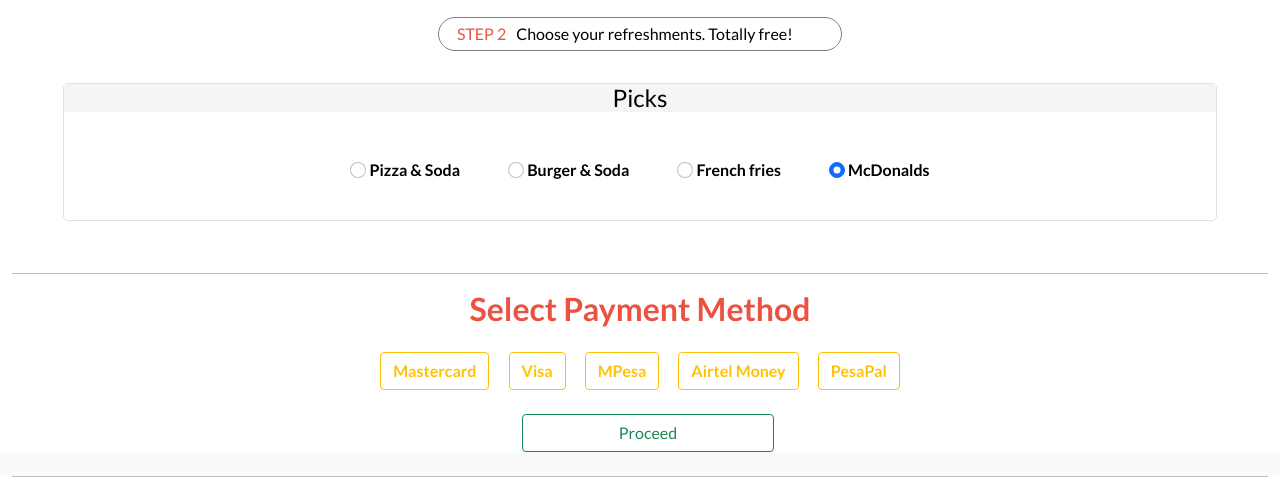
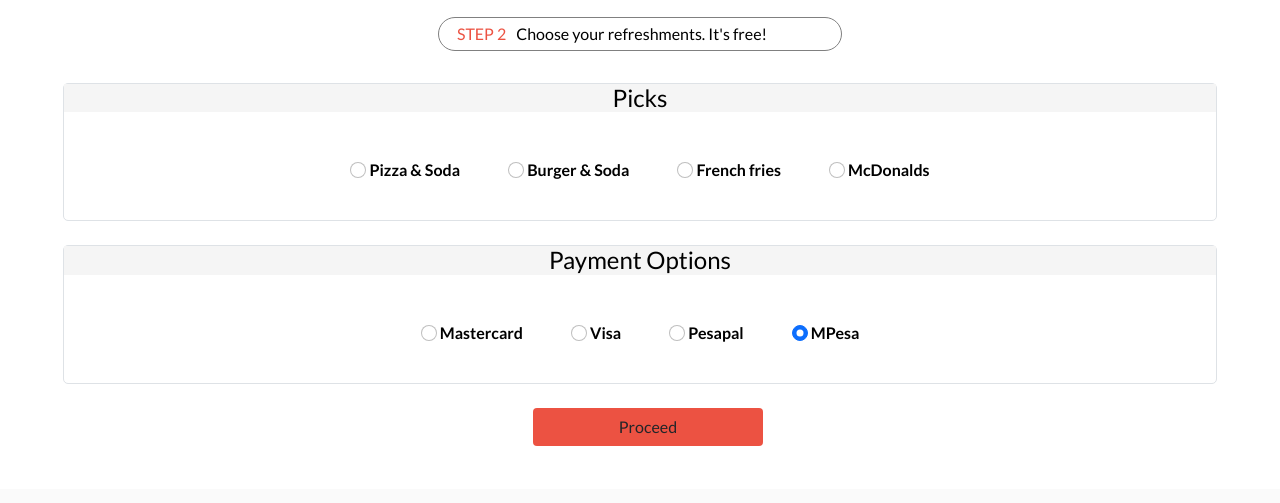
Before and after one commit to Leon-Mbegera/ConferencePage, a plain HTML site: page tickets.html in a window 1280 px wide. Shown: the part 710-1213 px from the top of the page. Drawn offline with nearby package versions, Linux system fonts and the light colour scheme; a web font is replaced by a local one.

Commit message:
fix indentation on styles page

```diff
--- a/tickets.html
+++ b/tickets.html
@@ -140,7 +140,7 @@
         <h2 class="black text-center my-4 fw-bolder">Pick Buffet</h2>
         <div class="step1">
           <h6 class="orange float-start">STEP 2</h6>
-          <p >Choose your refreshments. Totally free!</p>
+          <p >Choose your refreshments. It's free!</p>
           </div>
 
           <div class="border">
@@ -180,27 +180,56 @@
             </div>
           </div>
 
+          <div class="border my-4">
+            <div class="text-center picks">
+              <h4>Payment Options</h4>
+            </div>
+            <div class="d-lg-flex d-sm-block fw-bold categories">
+              <div class="mx-4">
+                <input class="form-check-input" type="radio" name="flexRadioDefault" id="flexRadioDefault1" checked>
+                <label class="form-check-label" for="flexRadioDefault1">
+                    Mastercard
+                </label>
+              </div>
+
+
+              <div class="mx-4">
+                <input class="form-check-input" type="radio" name="flexRadioDefault" id="flexRadioDefault2" checked>
+                <label class="form-check-label" for="flexRadioDefault2">
+                    Visa
+                </label>
+              </div>
+
+              <div class="mx-4">
+                <input class="form-check-input" type="radio" name="flexRadioDefault" id="flexRadioDefault3" checked>
+                <label class="form-check-label" for="flexRadioDefault3">
+                    Pesapal
+                </label>
+              </div>
+
+              <div class="mx-4">
+                <input class="form-check-input" type="radio" name="flexRadioDefault" id="flexRadioDefault4" checked>
+                <label class="form-check-label" for="flexRadioDefault4">
+                    MPesa
+                </label>
+              </div>
+
+            </div>
+          </div>
+          <div class="text-center my-4 pay-button mx-auto">
+            <button type="button" class="btn bg-orange mx-2 w-100 ">Proceed</button>
+          </div>
+
+
       </section>
-      <hr>
-      <section class="payment-method my-8">
-        <h2 class="orange text-center fw-bold">Select Payment Method</h2>
-        <div class="text-center my-4">
-          <button type="button" class="btn btn-outline-warning fw-bolder mx-2">Mastercard</button>
-          <button type="button" class="btn btn-outline-warning fw-bolder mx-2">Visa</button>
-          <button type="button" class="btn btn-outline-warning fw-bolder mx-2">MPesa</button>
-          <button type="button" class="btn btn-outline-warning fw-bolder mx-2">Airtel Money</button>
-          <button type="button" class="btn btn-outline-warning fw-bolder mx-2">PesaPal</button>
-        </div>
-        <div class="text-center my-4 pay-button mx-auto">
-          <button type="button" class="btn btn-outline-success mx-2 w-100 ">Proceed</button>
-        </div>
-      </section>
+
     </main>
+    <hr>
 
     <!-- Footer section -->
 
     <footer class="container-fluid text-black text-center bg-white">
-      <hr class="hr-light">
+
       <div class="row py-3 desktop-footer">
 
           <div class="footer-logo col-3 text-center">
```
Also changed, not shown: styles.css (+7 -6 lines).
